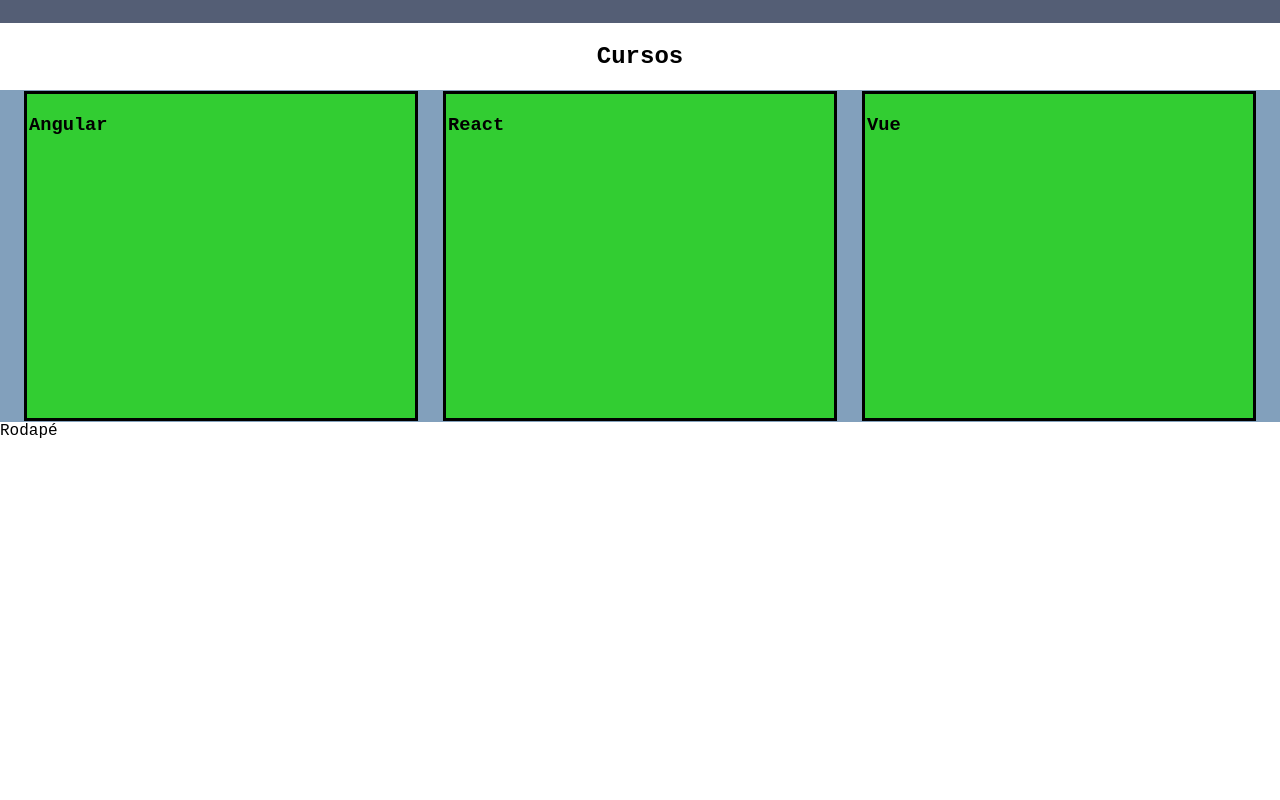
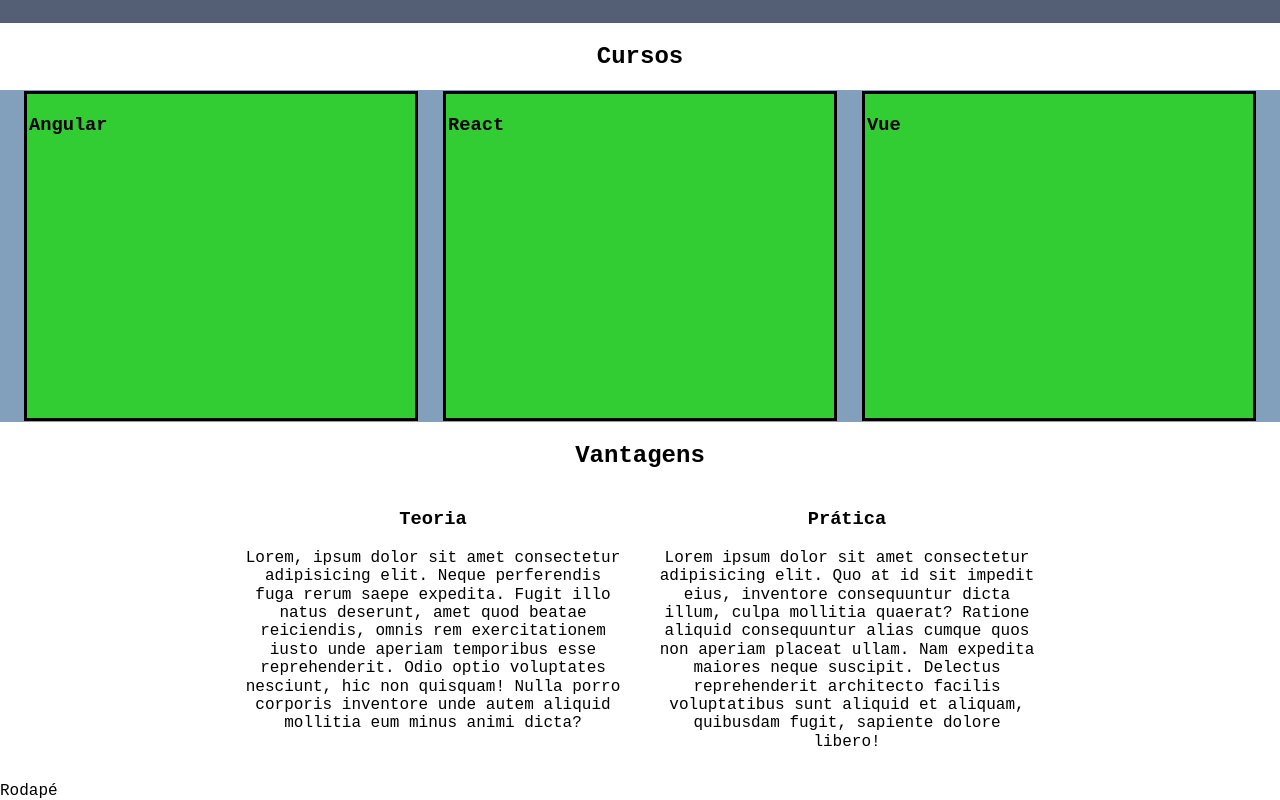
Before and after one commit to RCOliveira98/meus-cursos, a plain HTML site: page index.html in a window 1280 px wide. Shown: the part 777-1577 px from the top of the page. Before the commit the page ends 1218 px from the top, so only its background shows below. Drawn offline with nearby package versions, Linux system fonts and the light colour scheme.

Commit message:
section vantagens finalizada

```diff
--- a/index.html
+++ b/index.html
@@ -35,6 +35,23 @@
             </div>
         </section>
 
+        <section>
+            <h2 class="txt-center">Vantagens</h2>
+            <div class="advantages-container">
+                <div class="advantage">
+                    <h3>Teoria</h3>
+                    <p>
+                        Lorem, ipsum dolor sit amet consectetur adipisicing elit. Neque perferendis fuga rerum saepe expedita. Fugit illo natus deserunt, amet quod beatae reiciendis, omnis rem exercitationem iusto unde aperiam temporibus esse reprehenderit. Odio optio voluptates nesciunt, hic non quisquam! Nulla porro corporis inventore unde autem aliquid mollitia eum minus animi dicta?
+                    </p>
+                </div>
+
+                <div class="advantage">
+                    <h3>Prática</h3>
+                    <p>Lorem ipsum dolor sit amet consectetur adipisicing elit. Quo at id sit impedit eius, inventore consequuntur dicta illum, culpa mollitia quaerat? Ratione aliquid consequuntur alias cumque quos non aperiam placeat ullam. Nam expedita maiores neque suscipit. Delectus reprehenderit architecto facilis voluptatibus sunt aliquid et aliquam, quibusdam fugit, sapiente dolore libero!</p>
+                </div>
+            </div>
+        </section>
+
         <footer>
             Rodapé
         </footer>
--- /dev/null
+++ b/style/advantages.scss
@@ -0,0 +1,10 @@
+.advantages-container {
+    display: flex;
+    justify-content: center;
+
+    .advantage {
+        width: 30vw;
+        text-align: center;
+        padding: 0 15px 15px 15px;
+    }
+}
--- a/style/main.scss
+++ b/style/main.scss
@@ -2,3 +2,4 @@
 @import './generic.scss';
 @import './hero.scss';
 @import './courses.scss';
+@import './advantages.scss';
```
Also changed, not shown: style/main.css, 1 other file.
